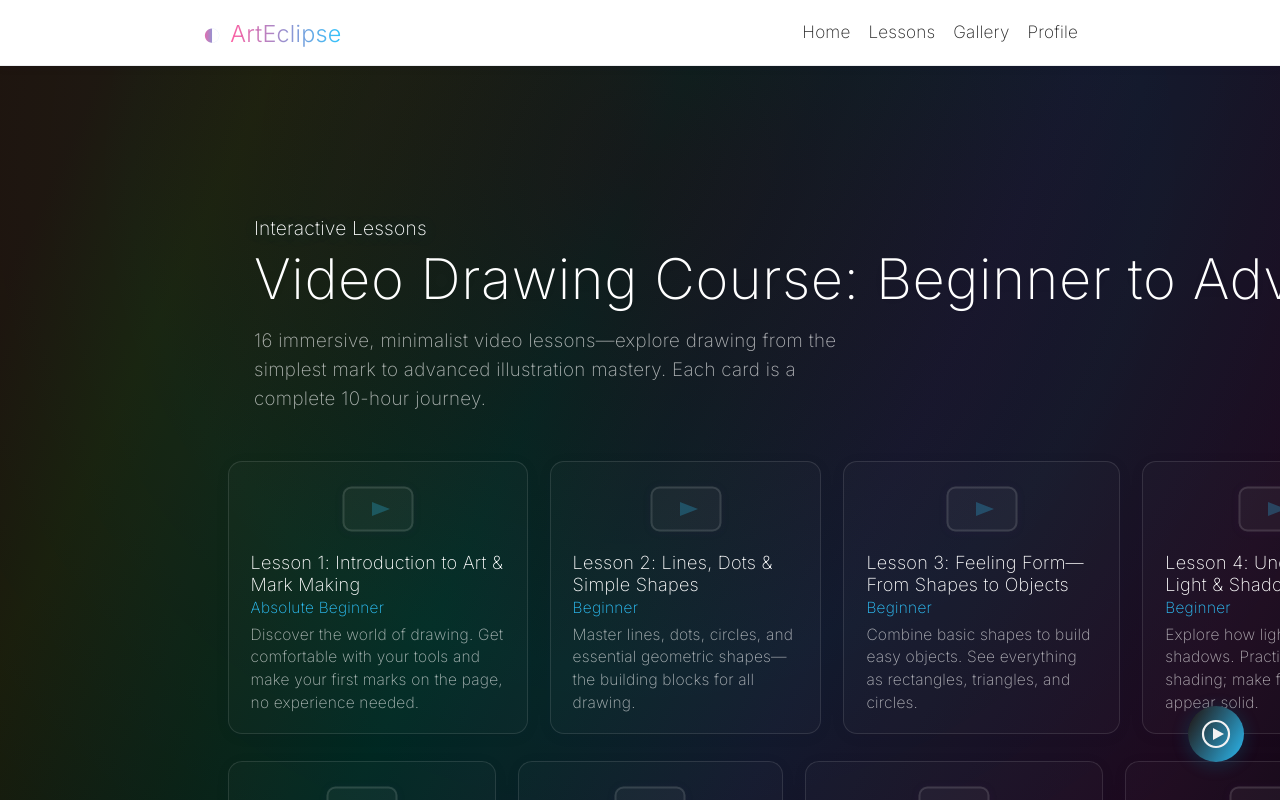
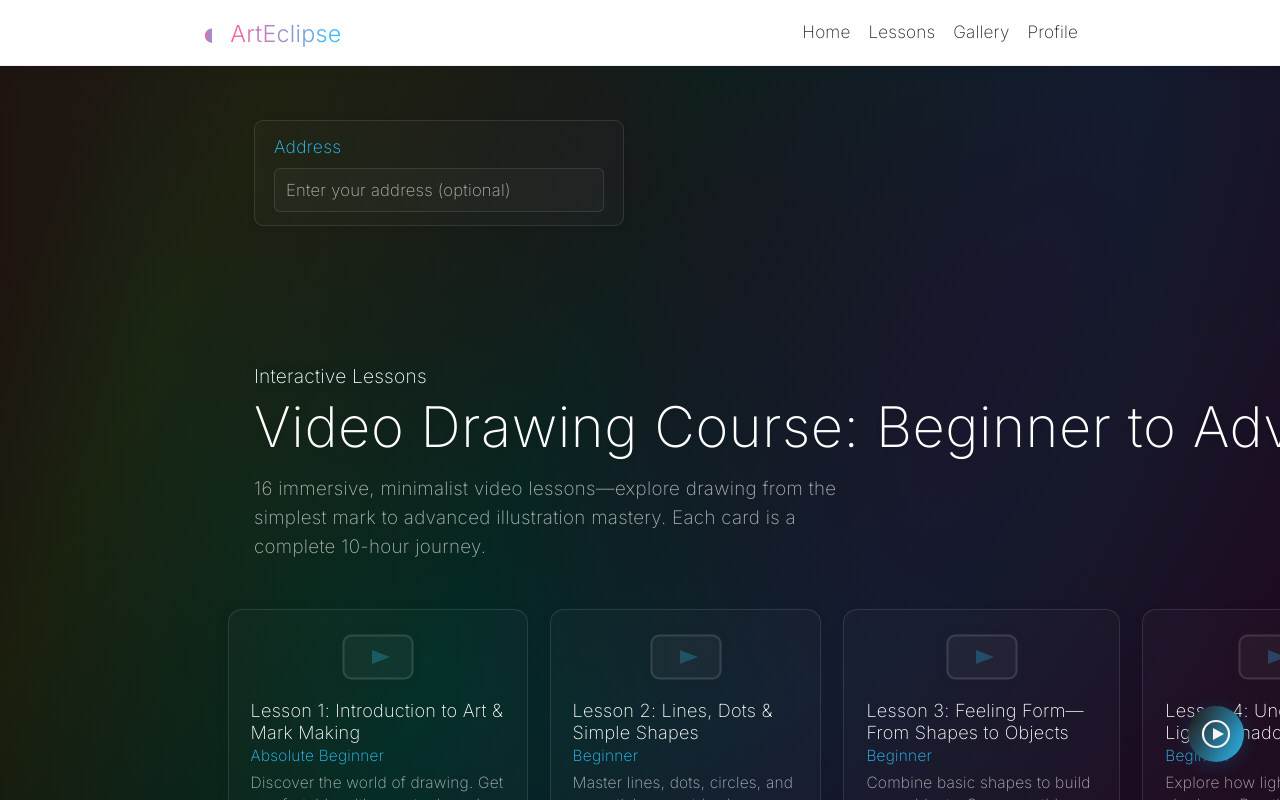
Before and after one commit to Workflow-Manager-admin/arteclipse-27298-9065a63c, a React (Create React App) app in the folder arteclipse/: page /lessons in a window 1280 px wide. Shown: the top 800 px of the page. Built offline with nearby package versions, Linux system fonts and the light colour scheme; the HTML template or start-up script is replaced by a standard one.

Commit message:
Auto-commit: Changes as of 2025-05-29T14:04:42.588235+00:00

```diff
--- a/arteclipse/src/views/Lessons.js
+++ b/arteclipse/src/views/Lessons.js
@@ -114,6 +114,9 @@ function Lessons() {
     </svg>
   );
 
+  // Minimalist address box state (mirrors Home.js logic)
+  const [address, setAddress] = React.useState("");
+
   // Group lessons into strips of 4
   function chunkArray(arr, size) {
     const result = [];
@@ -137,6 +140,78 @@ function Lessons() {
         background: "none"
       }}
     >
+      {/* Minimalist Address Box - style matches Home.js */}
+      <div
+        aria-label="Address Input or Display"
+        style={{
+          width: "100%",
+          maxWidth: 370,
+          margin: "24px 0 18px 52px", // Left padding matches .lessons-intro
+          padding: "15px 19px 13px 19px",
+          background: "rgba(255,255,255,0.018)",
+          border: "1.1px solid var(--border-color,rgba(255,255,255,0.11))",
+          borderRadius: 9,
+          boxShadow: "0 1.2px 9px 0 #18182108",
+          display: "flex",
+          flexDirection: "column",
+          alignItems: "stretch",
+          gap: 8,
+        }}
+      >
+        <label
+          htmlFor="lessons-address-box"
+          style={{
+            fontFamily: "var(--font-main)",
+            fontWeight: 200,
+            fontSize: "1.09rem",
+            color: "var(--kavia-blue, #2ec4fd)",
+            marginBottom: 3,
+            letterSpacing: "0.018em",
+            background: "none",
+            alignSelf: "flex-start",
+          }}
+        >
+          Address
+        </label>
+        <input
+          id="lessons-address-box"
+          type="text"
+          placeholder="Enter your address (optional)"
+          value={address}
+          onChange={(e) => setAddress(e.target.value)}
+          style={{
+            width: "100%",
+            padding: "11px 11px",
+            border: "1.1px solid var(--border-color,rgba(255,255,255,0.13))",
+            borderRadius: 6,
+            background: "rgba(255,255,255,0.022)",
+            color: "var(--text-color,#fff)",
+            fontFamily: "var(--font-main)",
+            fontWeight: 200,
+            fontSize: "1.04rem",
+            outline: "none",
+            letterSpacing: "0.013em",
+            marginBottom: 0,
+            transition: "border-color 0.15s",
+          }}
+          autoComplete="street-address"
+          spellCheck={false}
+        />
+        {address && (
+          <div
+            style={{
+              marginTop: 5,
+              fontSize: "0.99rem",
+              color: "var(--text-secondary,rgba(255,255,255,0.67))",
+              letterSpacing: "0.011em",
+              background: "none"
+            }}
+          >
+            <span style={{ color: "var(--kavia-blue, #2ec4fd)", marginRight: 6 }}>Address:</span>
+            {address}
+          </div>
+        )}
+      </div>
       {/* Intro block, visually distinct and aligned above strips */}
       <section className="lessons-intro" aria-label="Lessons Introduction">
         <div className="subtitle">Interactive Lessons</div>
```
Also changed, not shown: 2 other files (tests, documents, lock files or other folders).
